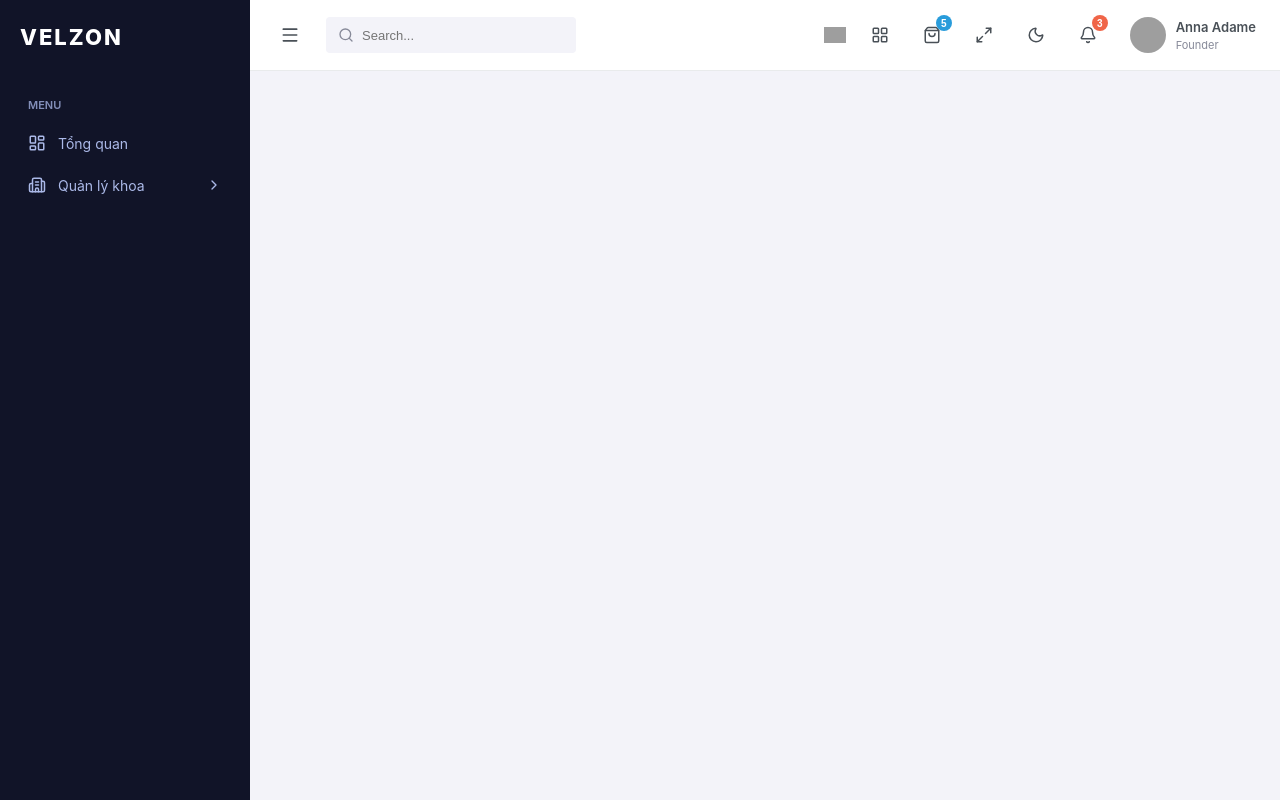
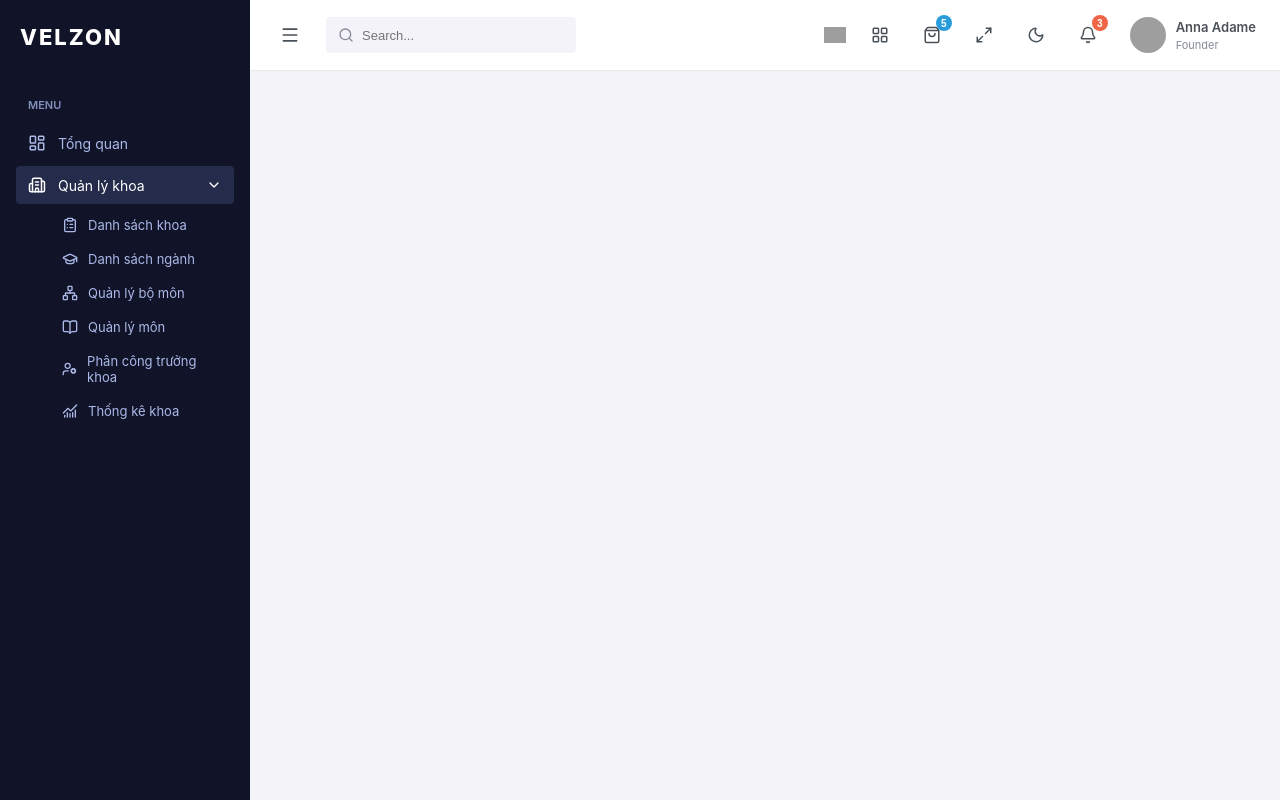
Before and after one commit to giabao131226/BiometricAttendance-Frontend, a React (Create React App) app: page / in a window 1280 px wide. Built offline with nearby package versions, Linux system fonts and the light colour scheme; grey boxes are pictures that could not be loaded.

Commit message:
Update Icon Sidebar

```diff
--- a/src/components/Sidebar/sidebar.js
+++ b/src/components/Sidebar/sidebar.js
@@ -1,3 +1,4 @@
+
 import { useState } from "react";
 import { NavLink } from "react-router-dom";
 import {
@@ -5,8 +6,10 @@ import {
   ChevronRight,
   LayoutDashboard,
   Building2,
-  Plus,
+  ClipboardList,
+  GraduationCap,
   Network,
+  BookOpen,
   UserCog,
   ChartNoAxesCombined,
 } from "lucide-react";
@@ -14,7 +17,7 @@ import "./sidebar.css";
 
 export default function Sidebar({ role, isCollapsed, isMobileOpen }) {
   const [openMenus, setOpenMenus] = useState({
-    majors: true,
+    faculties: true,
   });
 
   const roleConfig = {
@@ -46,37 +49,38 @@ export default function Sidebar({ role, isCollapsed, isMobileOpen }) {
           {
             label: "Danh sách khoa",
             link: "/university/faculties",
-            icon: Building2
+            icon: ClipboardList,
           },
           {
-            label: "Danh Sách Ngành",
+            label: "Danh sách ngành",
             link: "/university/majors",
-            icon: Building2,
+            icon: GraduationCap,
           },
           {
             label: "Quản lý bộ môn",
             link: "/university/departments",
-            icon: Network
+            icon: Network,
           },
           {
-            label: "Quản Lý Môn",
+            label: "Quản lý môn",
             link: "/university/subjects",
-            icon: Building2
+            icon: BookOpen,
           },
           {
             label: "Phân công trưởng khoa",
             link: "/university/faculties/assign-dean",
-            icon: UserCog
+            icon: UserCog,
           },
           {
             label: "Thống kê khoa",
             link: "/university/faculties/statistics",
-            icon: ChartNoAxesCombined
-          }
-        ]
-      }
+            icon: ChartNoAxesCombined,
+          },
+        ],
+      },
     ],
   };
+
   role = "university";
   const menuItems = roleConfig[role] || [];
 
```
